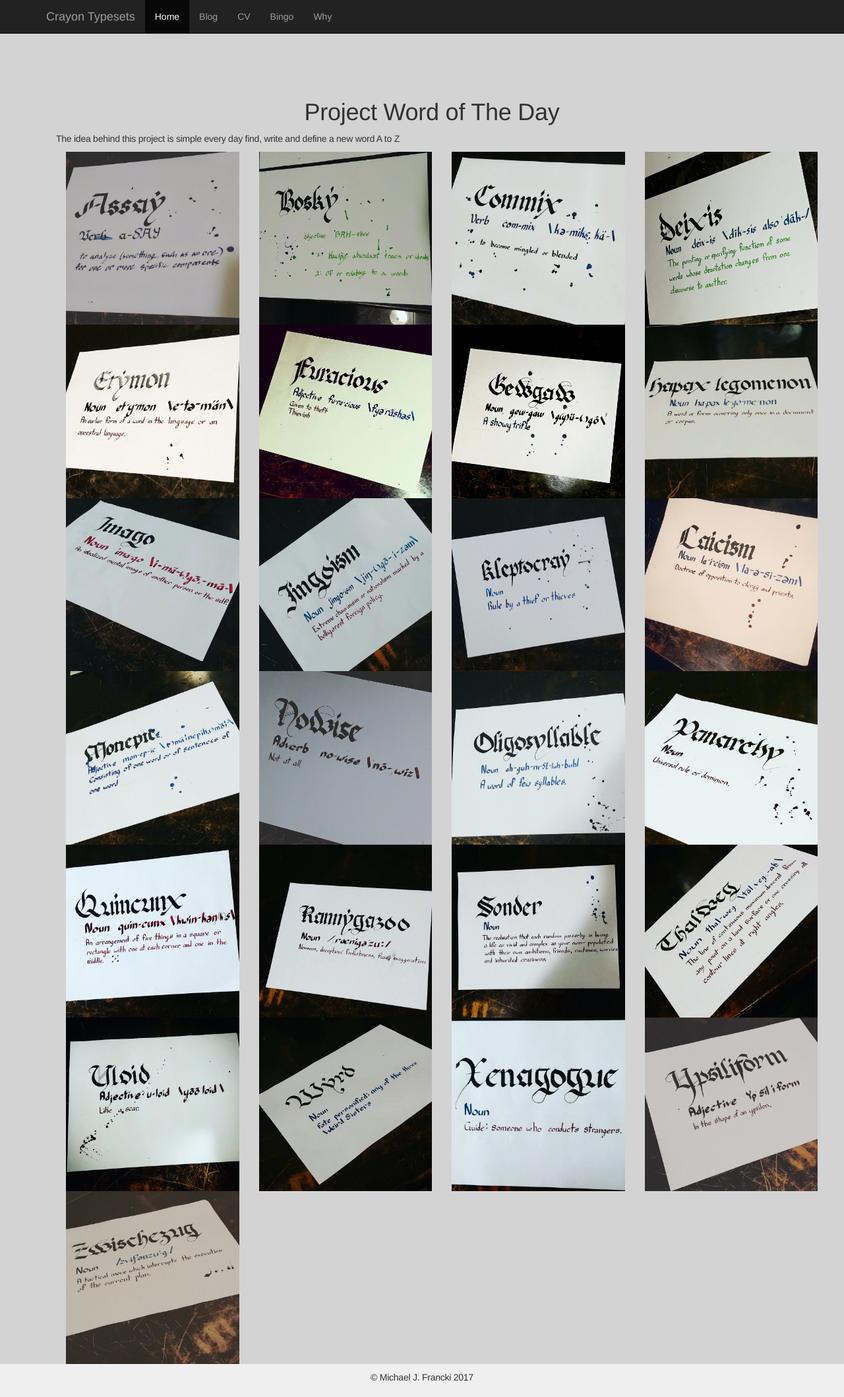
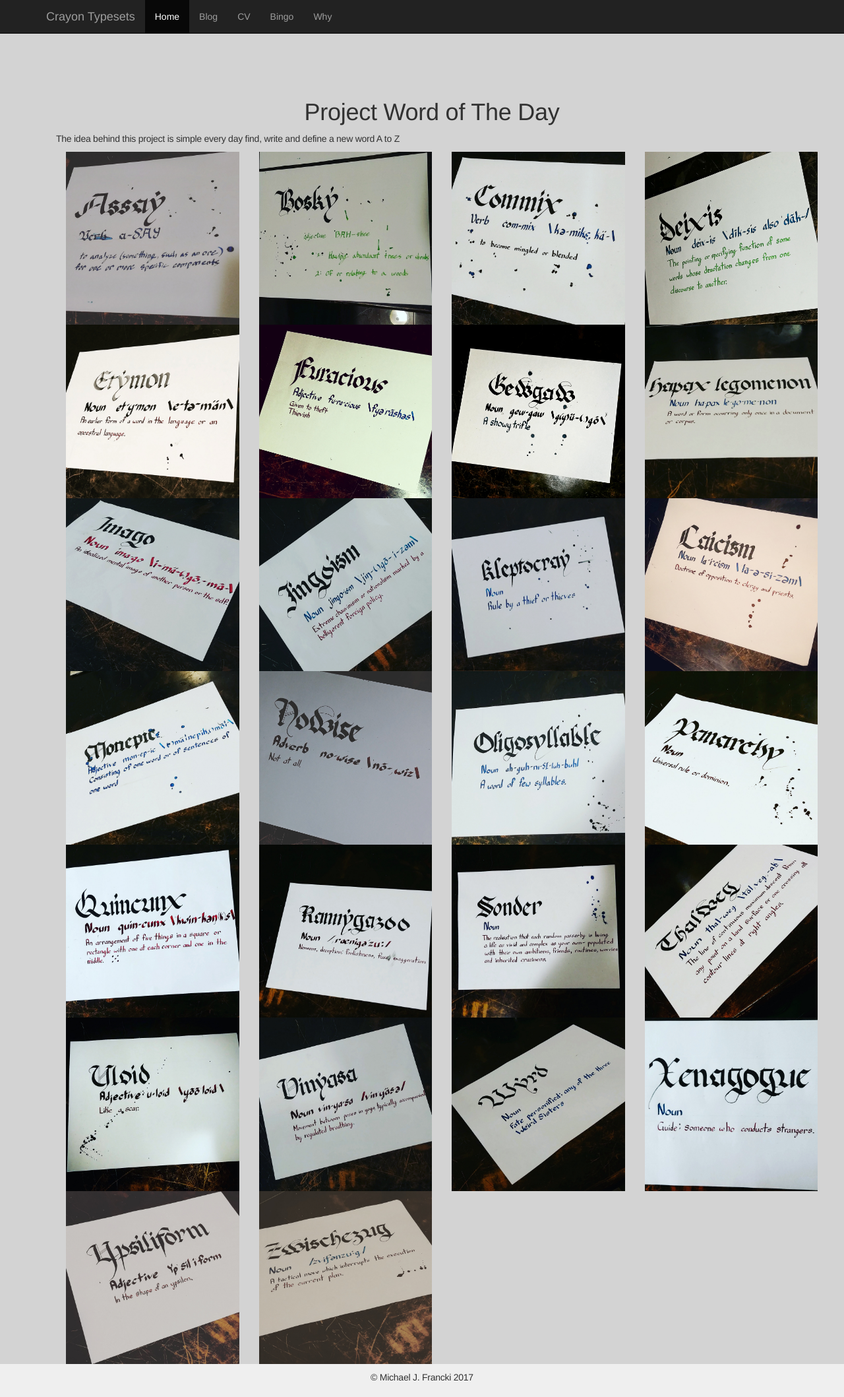
Before and after one commit to mjfrancki/mjfrancki.github.io, a Jekyll site: the page built from _posts/2017-09-13-WOD.markdown, in a window 1280 px wide. Shown: the whole page at 66% size. Built offline with Jekyll 4.4.1, drawn with Linux system fonts in a browser that asks for light colours; nearby versions of some CDN libraries.

Commit message:
WOD blog post

```diff
--- a/_posts/2017-09-13-WOD.markdown
+++ b/_posts/2017-09-13-WOD.markdown
@@ -50,12 +50,14 @@
 
     <div class="row">
         <div class="col-md-3 col-sm-4 col-xs-6"><img class="img-responsive" src="/assets/WODphotes/uloid.jpg" /></div>
+        <div class="col-md-3 col-sm-4 col-xs-6"><img class="img-responsive" src="/assets/WODphotes/vinyasa.jpg" /></div>
         <div class="col-md-3 col-sm-4 col-xs-6"><img class="img-responsive" src="/assets/WODphotes/wyrd.jpg" /></div>
         <div class="col-md-3 col-sm-4 col-xs-6"><img class="img-responsive" src="/assets/WODphotes/xenagogue.jpg" /></div>
-        <div class="col-md-3 col-sm-4 col-xs-6"><img class="img-responsive" src="/assets/WODphotes/ypsiliform.jpg" /></div>
+
     </div>
 
     <div class="row">
+        <div class="col-md-3 col-sm-4 col-xs-6"><img class="img-responsive" src="/assets/WODphotes/ypsiliform.jpg" /></div>
         <div class="col-md-3 col-sm-4 col-xs-6"><img class="img-responsive" src="/assets/WODphotes/zwischezug.jpg" /></div>
 
     </div>
```
